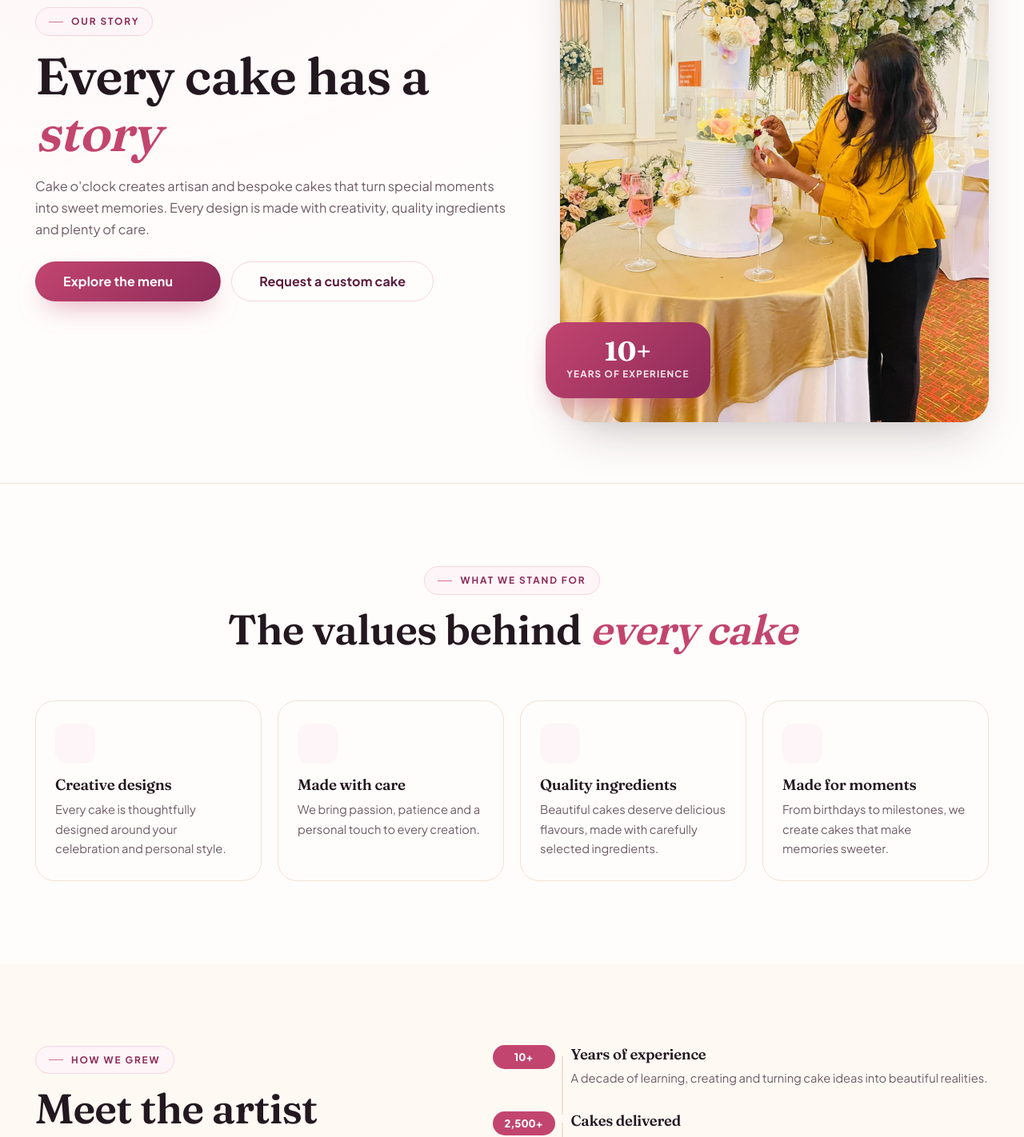
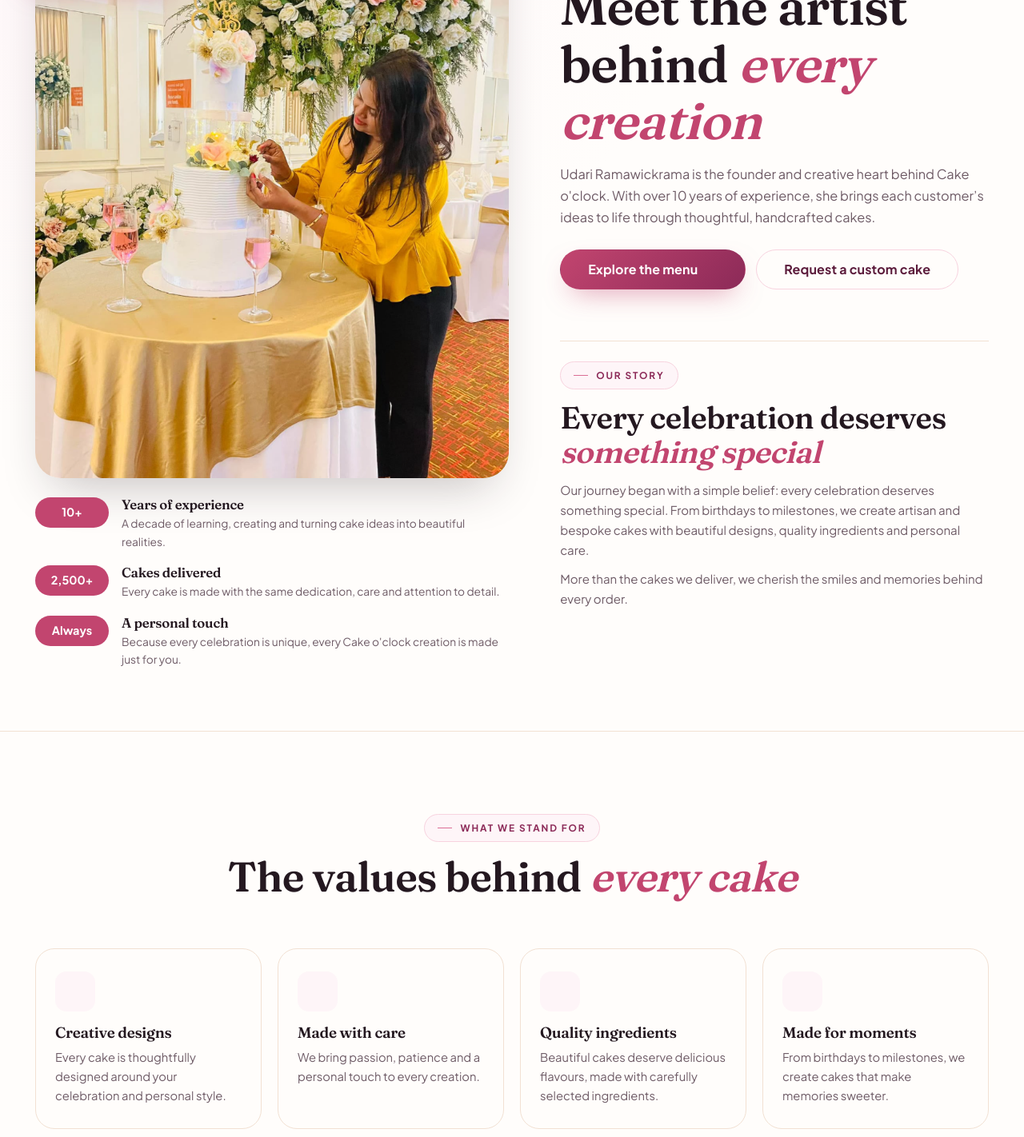
Before and after one commit to ANRamawickrama/cake-O-CLOCK, a React (Create React App) app in the folder frontend/: page /about in a window 1280 px wide. Shown: the part 340-1762 px from the top of the page at 80% size. Built offline with nearby package versions, Linux system fonts and the light colour scheme; no server answers; some icons are missing.

Commit message:
rebuild the about page

```diff
--- a/frontend/src/pages/About.js
+++ b/frontend/src/pages/About.js
@@ -56,14 +56,14 @@ function About() {
       <section className="aboutHero">
         <div className="container aboutHeroInner">
           <div className="aboutHeroCopy">
-            <p className="eyebrow">Our story</p>
+            <p className="eyebrow">Meet our artist</p>
             <h1 className="aboutTitle">
-              Every cake has a <em>story</em>
+              Meet the artist behind <em>every creation</em>
             </h1>
             <p className="aboutText">
-              Cake o'clock creates artisan and bespoke cakes that turn special
-              moments into sweet memories. Every design is made with creativity,
-              quality ingredients and plenty of care.
+              Udari Ramawickrama is the founder and creative heart behind Cake
+              o'clock. With over 10 years of experience, she brings each
+              customer’s ideas to life through thoughtful, handcrafted cakes.
             </p>
             <div className="aboutHeroActions">
               <Link to="/menu" className="btn btn-primary btn-lg">
@@ -74,6 +74,22 @@ function About() {
                 Request a custom cake
               </Link>
             </div>
+            <div className="aboutHeroStory">
+              <p className="eyebrow">Our story</p>
+              <h2 className="section-title">
+                Every celebration deserves <em>something special</em>
+              </h2>
+              <p className="aboutText">
+                Our journey began with a simple belief: every celebration
+                deserves something special. From birthdays to milestones, we
+                create artisan and bespoke cakes with beautiful designs,
+                quality ingredients and personal care.
+              </p>
+              <p className="aboutText">
+                More than the cakes we deliver, we cherish the smiles and
+                memories behind every order.
+              </p>
+            </div>
           </div>
 
           <div className="aboutHeroMedia">
@@ -82,6 +98,17 @@ function About() {
               <strong>10+</strong>
               <span>Years of experience</span>
             </span>
+            <div className="aboutHeroStats">
+              {TIMELINE.map((entry) => (
+                <div key={entry.year} className="aboutHeroStat">
+                  <strong>{entry.year}</strong>
+                  <div>
+                    <h3>{entry.title}</h3>
+                    <p>{entry.text}</p>
+                  </div>
+                </div>
+              ))}
+            </div>
           </div>
         </div>
       </section>
@@ -106,38 +133,6 @@ function About() {
               </div>
             ))}
           </div>
-        </div>
-      </section>
-
-      <section className="section section--cream">
-        <div className="container aboutTimeline">
-          <div className="aboutTimelineCopy">
-            <p className="eyebrow">How we grew</p>
-            <h2 className="section-title">
-              Meet the artist behind <em>every creation</em>
-            </h2>
-            <p className="aboutText">
-              Udari Ramawickrama is the founder and creative heart behind Cake
-              o'clock. With over 10 years of experience, she brings each
-              customer’s ideas to life through thoughtful, handcrafted cakes.
-            </p>
-            <Link to="/contact" className="btn btn-outline">
-              Create your cake
-              <ArrowForwardIcon fontSize="small" />
-            </Link>
-          </div>
-
-          <ol className="aboutTimelineList">
-            {TIMELINE.map((entry) => (
-              <li key={entry.year} className="aboutTimelineItem">
-                <span className="aboutTimelineYear">{entry.year}</span>
-                <div>
-                  <h3 className="aboutTimelineTitle">{entry.title}</h3>
-                  <p className="aboutTimelineText">{entry.text}</p>
-                </div>
-              </li>
-            ))}
-          </ol>
         </div>
       </section>
 
--- a/frontend/src/pages/home.js
+++ b/frontend/src/pages/home.js
@@ -234,19 +234,14 @@ function Home() {
           </div>
 
           <div className="homeStoryCopy">
-            <p className="eyebrow">Our story</p>
+            <p className="eyebrow">Meet our artist</p>
             <h2 className="section-title">
-              Baking with <em>care since day one</em>
+              Meet the artist behind <em>every creation</em>
             </h2>
             <p className="homeStoryText">
-              What started as a small family kitchen has grown into a full
-              studio of cake artists. We still measure every batch by hand,
-              choose every flavour ourselves, and treat every order as if it
-              were for our own family.
-            </p>
-            <p className="homeStoryText">
-              From a first birthday to a three-tier wedding centrepiece, our
-              team turns your vision into something people remember.
+              Udari Ramawickrama is the founder and creative heart behind Cake
+              o'clock. With over 10 years of experience, she brings each
+              customer’s ideas to life through thoughtful, handcrafted cakes.
             </p>
 
             <div className="homePromiseList">
--- a/frontend/src/styles/About.css
+++ b/frontend/src/styles/About.css
@@ -26,6 +26,13 @@
   align-items: center;
 }
 
+.aboutHeroCopy {
+  grid-column: 2;
+  grid-row: 1;
+  align-self: start;
+  padding-top: clamp(28px, 5vw, 72px);
+}
+
 .aboutTitle {
   margin: 0 0 18px;
   font-size: clamp(2.3rem, 5.4vw, 4rem);
@@ -49,7 +56,25 @@
   flex-wrap: wrap;
 }
 
+.aboutHeroStory {
+  margin-top: clamp(34px, 5vw, 64px);
+  padding-top: 24px;
+  border-top: 1px solid var(--cream-300);
+}
+
+.aboutHeroStory .section-title {
+  margin-bottom: 14px;
+  font-size: clamp(1.7rem, 3vw, 2.45rem);
+}
+
+.aboutHeroStory .aboutText {
+  margin-bottom: 12px;
+  font-size: 0.94rem;
+}
+
 .aboutHeroMedia {
+  grid-column: 1;
+  grid-row: 1;
   position: relative;
 }
 
@@ -64,7 +89,7 @@
 .aboutHeroBadge {
   position: absolute;
   left: -18px;
-  bottom: 30px;
+  top: 30px;
   display: flex;
   flex-direction: column;
   align-items: center;
@@ -89,6 +114,63 @@
   letter-spacing: 0.1em;
   text-transform: uppercase;
   opacity: 0.9;
+}
+
+.aboutHeroStats {
+  display: flex;
+  flex-direction: column;
+  gap: 18px;
+  margin-top: 24px;
+}
+
+.aboutHeroStat {
+  display: grid;
+  grid-template-columns: 92px minmax(0, 1fr);
+  gap: 16px;
+  align-items: start;
+  opacity: 0;
+  animation: aboutStatDrop 0.65s var(--ease) forwards;
+}
+
+.aboutHeroStat:nth-child(2) {
+  animation-delay: 0.18s;
+}
+
+.aboutHeroStat:nth-child(3) {
+  animation-delay: 0.36s;
+}
+
+@keyframes aboutStatDrop {
+  from {
+    opacity: 0;
+    transform: translateY(-22px);
+  }
+  to {
+    opacity: 1;
+    transform: translateY(0);
+  }
+}
+
+.aboutHeroStat > strong {
+  display: grid;
+  place-items: center;
+  min-height: 38px;
+  padding: 7px 10px;
+  border-radius: var(--r-pill);
+  background: var(--brand-500);
+  color: #fff;
+  font-size: 0.9rem;
+}
+
+.aboutHeroStat h3 {
+  margin: 0 0 3px;
+  font-size: 1.05rem;
+}
+
+.aboutHeroStat p {
+  margin: 0;
+  color: var(--ink-500);
+  font-size: 0.86rem;
 }
 
 /* --- Values --- */
@@ -138,10 +220,7 @@
 /* --- Timeline --- */
 
 .aboutTimeline {
-  display: grid;
-  grid-template-columns: minmax(0, 0.9fr) minmax(0, 1.1fr);
-  gap: clamp(28px, 5vw, 64px);
-  align-items: start;
+  max-width: 860px;
 }
 
 .aboutTimelineList {
@@ -267,6 +346,16 @@
     grid-template-columns: 1fr;
   }
 
+  .aboutHeroCopy,
+  .aboutHeroMedia {
+    grid-column: auto;
+    grid-row: auto;
+  }
+
+  .aboutHeroCopy {
+    padding-top: 0;
+  }
+
   .aboutHeroMedia {
     max-width: 480px;
   }
@@ -286,3 +375,10 @@
     left: 76px;
   }
 }
+
+@media (prefers-reduced-motion: reduce) {
+  .aboutHeroStat {
+    opacity: 1;
+    animation: none;
+  }
+}
```
